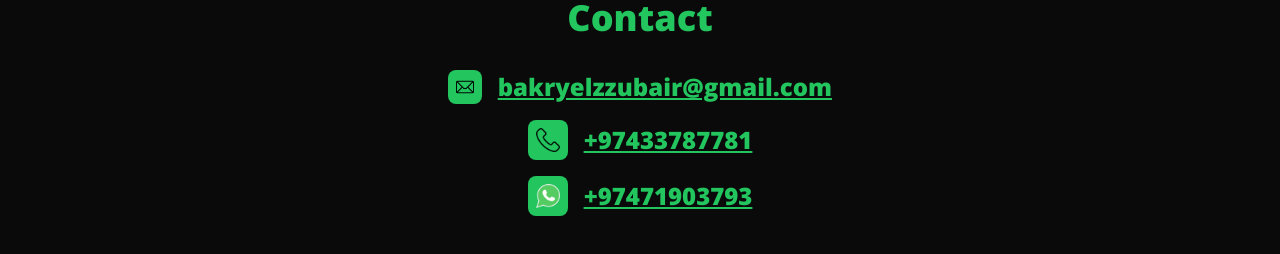
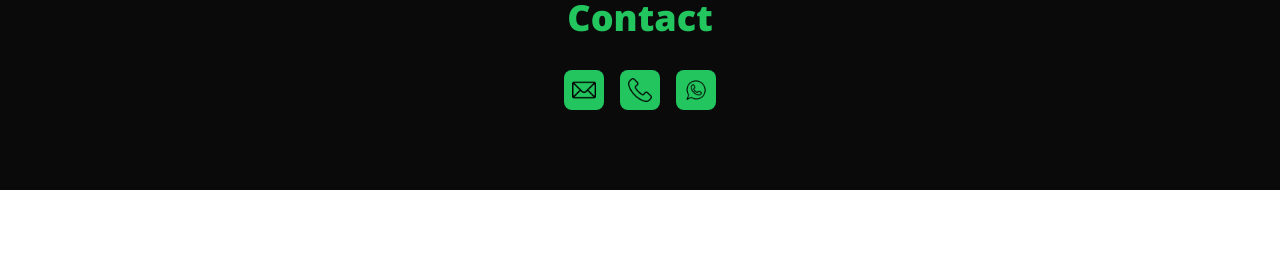
Before and after one commit to abuakr-alzubir/next-portofolio, a Next.js app: page / in a window 1280 px wide. Shown: the part 4178-4432 px from the top of the page. After the commit the page ends 4368 px from the top, so only its background shows below. Built offline with nearby package versions, Linux system fonts and the light colour scheme.

Commit message:
remove text from contact section

```diff
--- a/app/(home)/modules/Contact.tsx
+++ b/app/(home)/modules/Contact.tsx
@@ -10,27 +10,11 @@ export const Contact = () => {
         <Container className='max-w-lg text-center'>
             <h2 className='text-green-500 mb-8'>Contact</h2>
 
-            <div className='flex flex-col gap-4 items-center'>
-                <div className='flex items-center gap-4'>
-                    <SocialMediaLinks src='mail' hasBackground/>
-                    <a className='text-xs md:text-lg' href="mailto:bakryelzzubair@gmail.com">
-                        <h4>bakryelzzubair@gmail.com</h4>
-                    </a>
-                </div>
+            <div className='flex gap-4 items-center justify-center'>
+                    <SocialMediaLinks src='mail' href="mailto:bakryelzzubair@gmail.com" hasBackground/>
+                    <SocialMediaLinks src='telephone' href="tel:+97433787781" hasBackground/>
+                    <SocialMediaLinks src='whatsap' href="https://wa.me/97471903793" hasBackground/>
 
-                <div className='flex items-center gap-4'>
-                    <SocialMediaLinks src='telephone' hasBackground/>
-                    <a href="tel:+97433787781">
-                        <h4>+97433787781</h4>
-                    </a>
-                </div>
-
-                <div className='flex items-center gap-4'>
-                    <SocialMediaLinks src='whatsapp' hasBackground/>
-                    <a href="https://wa.me/97471903793">
-                        <h4>+97471903793</h4>
-                    </a>
-                </div>
             </div>
 
         </Container>
```
Also changed, not shown: public/whatsap.png (added), public/whatsapp.png (deleted).
